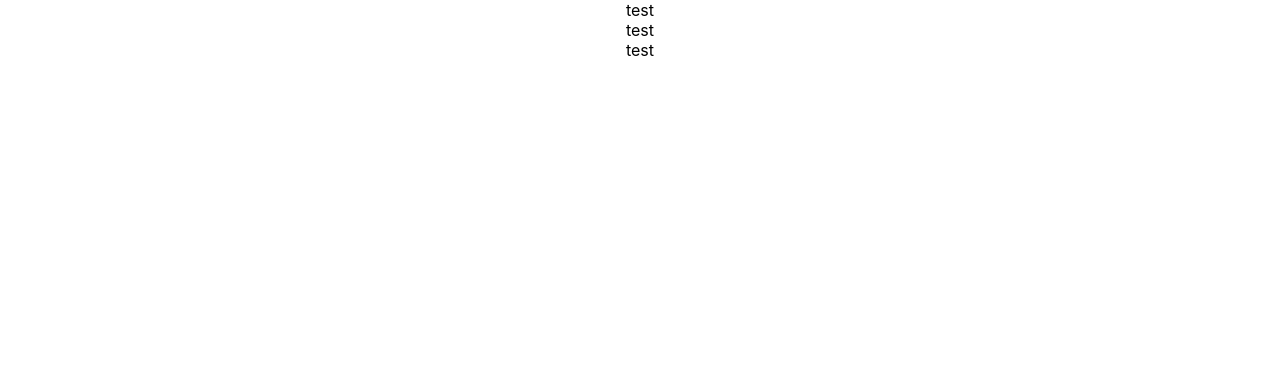
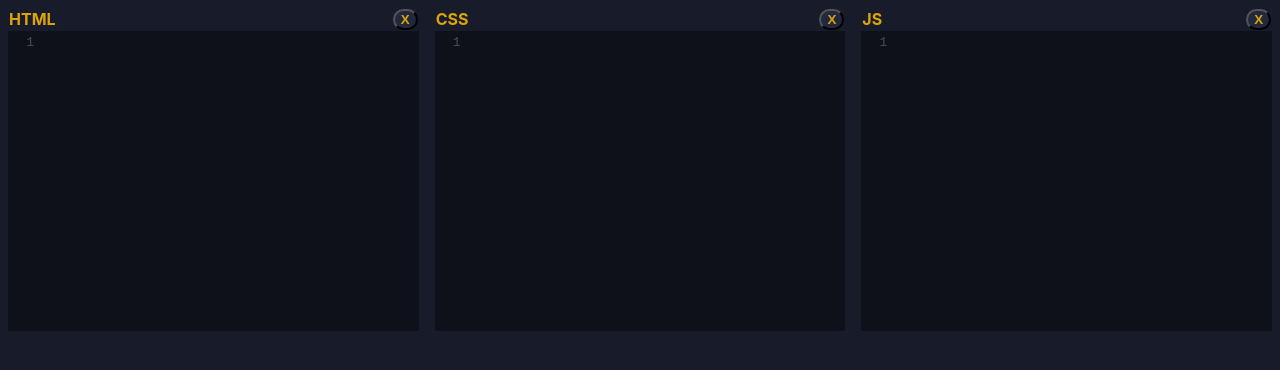
Before and after one commit to ConnerMcCabe/React-codepen, a React (Create React App) app: page / in a window 1280 px wide. Shown: the top 370 px of the page. Built offline with nearby package versions, Linux system fonts and the light colour scheme.

Commit message:
adding styling

```diff
--- a/src/App/App.css
+++ b/src/App/App.css
@@ -1,38 +1,40 @@
 .App {
-  text-align: center;
+  background-color: #181c2a;
+  color: #dda50c;
 }
 
-.App-logo {
-  height: 40vmin;
-  pointer-events: none;
+/* top-pane {
+
+} */
+
+.pane {
+  display: flex;
+  height: 50vh;
 }
 
-@media (prefers-reduced-motion: no-preference) {
-  .App-logo {
-    animation: App-logo-spin infinite 20s linear;
-  }
+.editor-container {
+  display: flex;
+  flex-direction: column;
+  flex-grow: 1;
+  flex-basis: 0;
+  padding: .5rem;
 }
 
-.App-header {
-  background-color: #282c34;
-  min-height: 100vh;
+.editor-title {
   display: flex;
-  flex-direction: column;
-  align-items: center;
-  justify-content: center;
-  font-size: calc(10px + 2vmin);
-  color: white;
+  justify-content: space-between;
+  font-weight: 700;
+  padding: 1px;
+  border-top-right-radius: .5rem;
+  border-top-right-radius: .5rem;
 }
 
-.App-link {
-  color: #61dafb;
+.collapse-expand-btn {
+  text-decoration:none;
+  text-align: center;
+  font-weight: 700;
+  border-radius: 1.2rem;
+  background-color: #22283f;
+  color: #dda50c;
+  transform: all 0.2s;
 }
-
-@keyframes App-logo-spin {
-  from {
-    transform: rotate(0deg);
-  }
-  to {
-    transform: rotate(360deg);
-  }
-}
--- a/src/App/App.js
+++ b/src/App/App.js
@@ -1,14 +1,33 @@
-import React from 'react';
+import React, { useState } from 'react';
 import './App.css';
 import Editor from './Editor'
 
 function App() {
+  const [ html, setHtml ] = useState('')
+  const [ css, setCss ] = useState('')
+  const [ js, setJs] = useState('')
+
   return (
     <div className="App">
       <div className="pane top-pane">
-        <Editor />
-        <Editor />
-        <Editor />
+        <Editor
+          language='xml'
+          displayName='HTML'
+          value={html}
+          onChange={setHtml}
+        />
+        <Editor
+          language='css'
+          displayName='CSS'
+          value={css}
+          onChange={setCss}
+        />
+        <Editor
+          language='javascript'
+          displayName='JS'
+          value={js}
+          onChange={setJs}
+        />
     </div>
     <div className="pane">
       <iframe
--- a/src/App/Editor.js
+++ b/src/App/Editor.js
@@ -1,9 +1,41 @@
-import React from 'react'
+import React from 'react';
+import 'codemirror/lib/codemirror.css';
+import 'codemirror/theme/material-ocean.css';
+import 'codemirror/mode/xml/xml'
+import 'codemirror/mode/javascript/javascript'
+import 'codemirror/mode/css/css'
+import { Controlled as ControlledEditor } from 'react-codemirror2'
 
-export default function Editor() {
+export default function Editor(props) {
+  const {
+    displayName,
+    language,
+    value,
+    onChange
+  } = props
+
+  function handleChange(editor, data, value) {
+    onChange(value)
+  }
+
   return (
-    <div>
-      test
+    <div className="editor-container">
+      <div className="editor-title">
+        {displayName}
+        <button className="collapse-expand-btn">X</button>
+      </div>
+      <ControlledEditor
+        onBeforeChange={handleChange}
+        value={value}
+        className="code-mirror-wrapper"
+        options={{
+          lineWrapping: true,
+          lint: true,
+          mode: language,
+          theme: 'material-ocean',
+          lineNumbers: true
+        }}
+      />
     </div>
   )
 }
```
